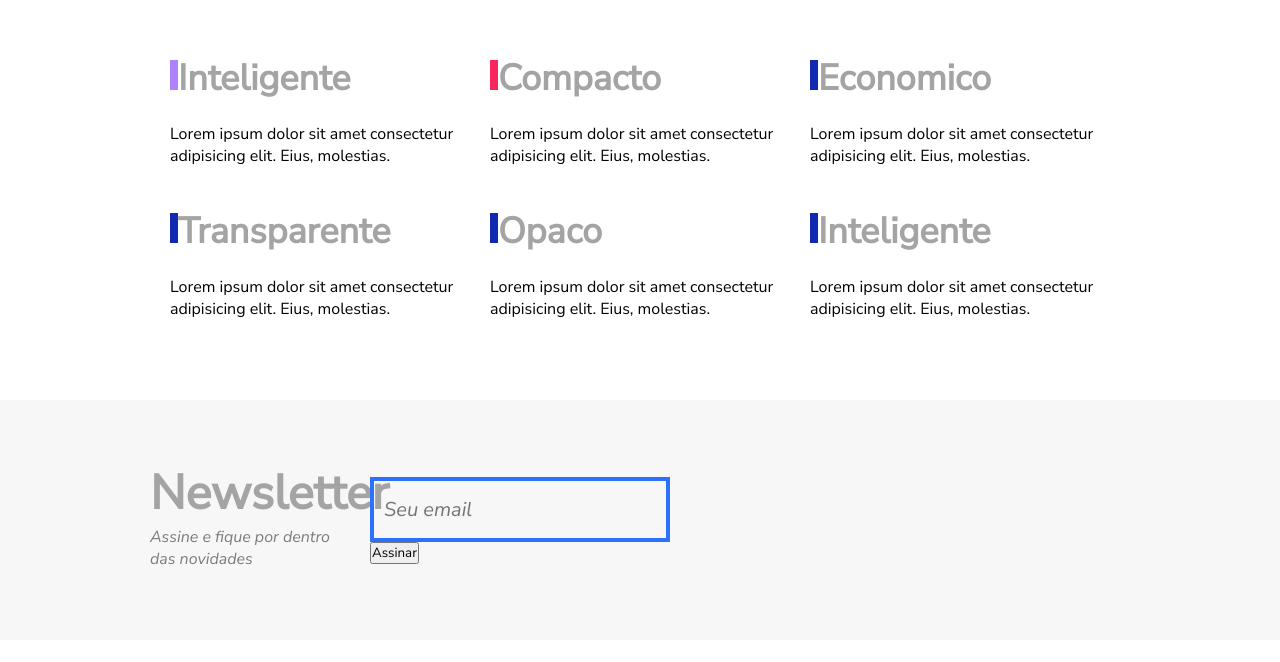
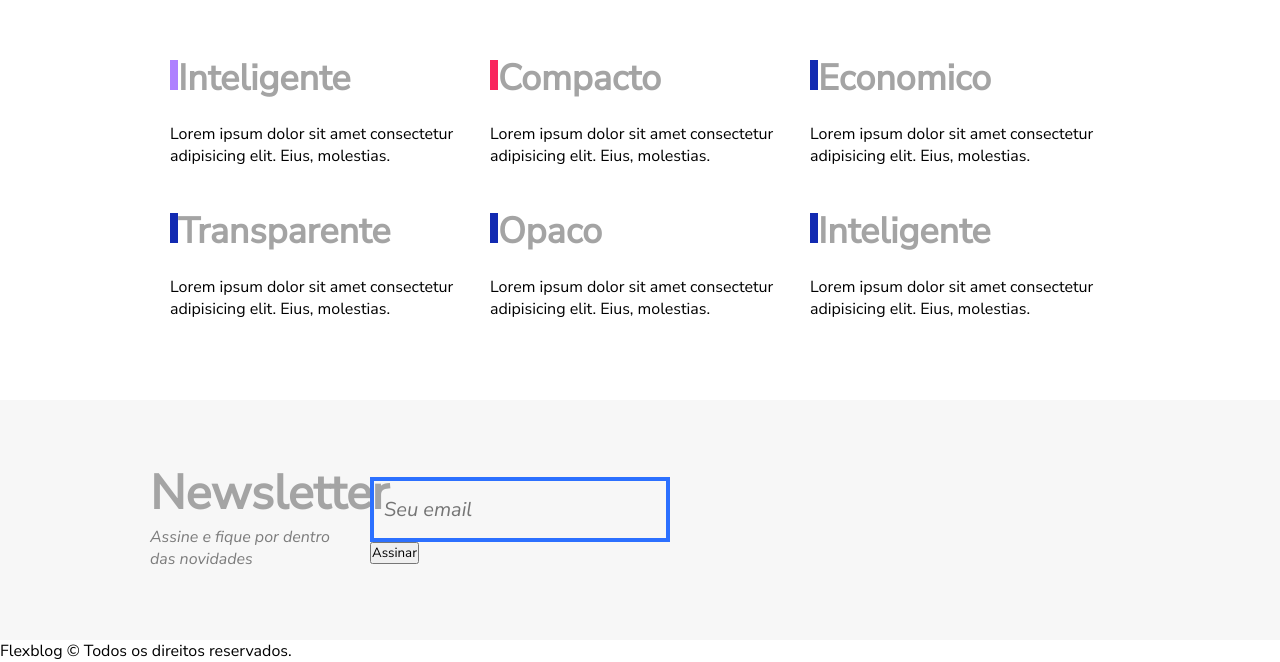
Before and after one commit to sam-alvarenga/Flexblog, a plain HTML site: page index.html in a window 1280 px wide. Shown: the part 3279-3941 px from the top of the page. Before the commit the page ends 3919 px from the top, so only its background shows below. Drawn offline with Linux system fonts and the light colour scheme.

Commit message:
adicionado footer

```diff
--- a/index.html
+++ b/index.html
@@ -154,6 +154,12 @@
     </section>
 
 
+    <footer class="footer">
+        <p>Flexblog © Todos os direitos reservados.</p>
+
+
+
+
 
 
 </body>
```
